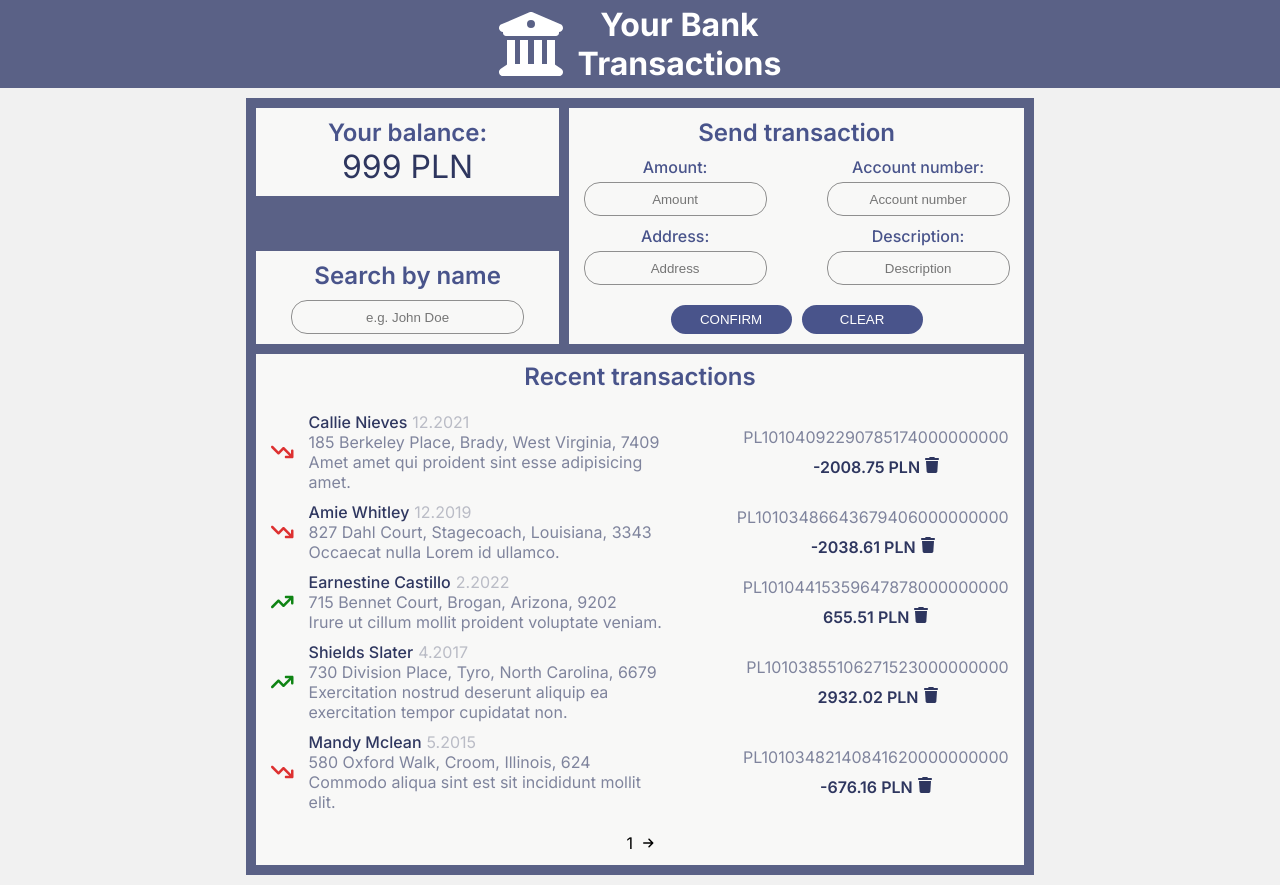
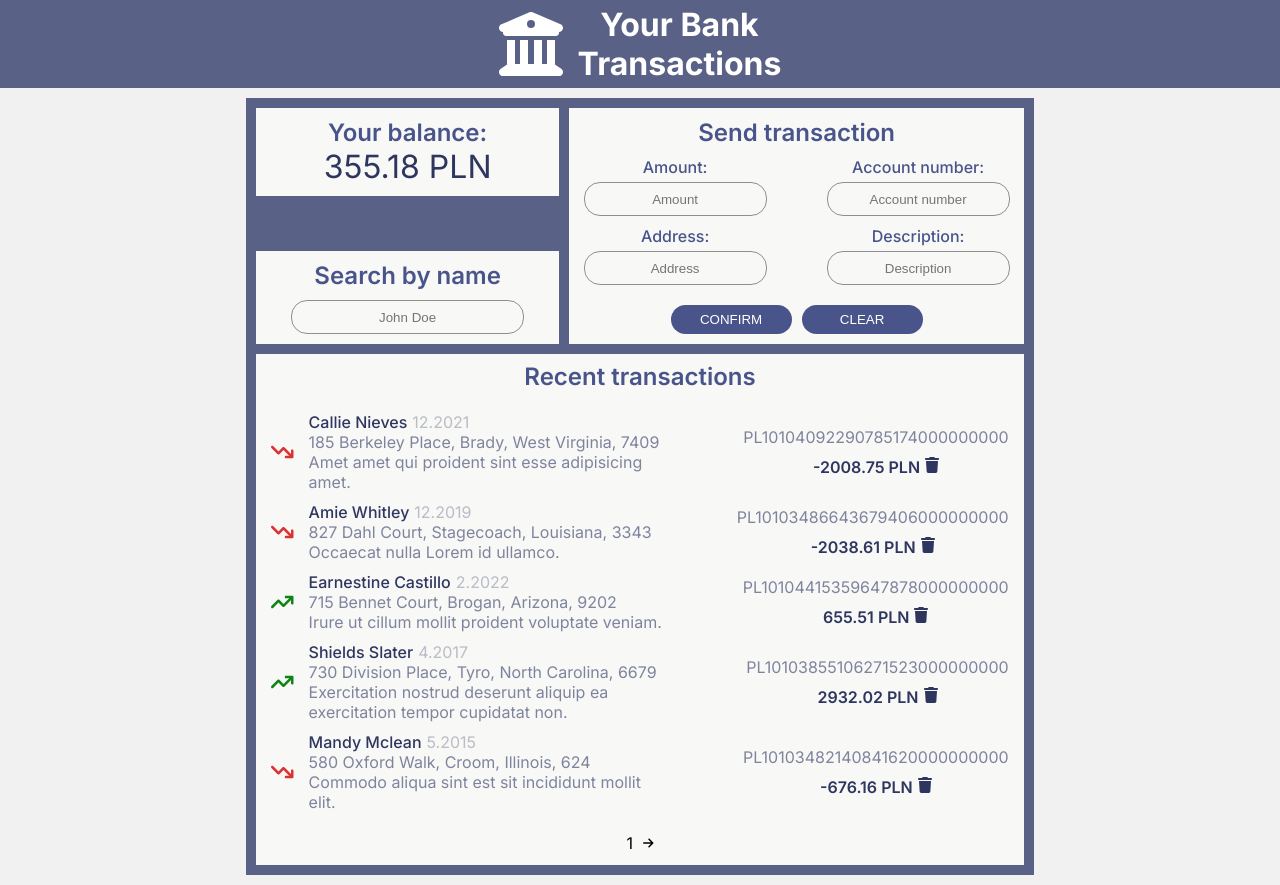
Before and after one commit to zxcvego/bank-transactions, a React (Create React App) app: page / in a window 1280 px wide. Built offline with nearby package versions, Linux system fonts and the light colour scheme; data requests are answered from the project's data file.

Commit message:
feat: show balance

```diff
--- a/src/components/content/Content.tsx
+++ b/src/components/content/Content.tsx
@@ -22,30 +22,40 @@ const Content = () => {
 		TransactionDetails[]
 	>([]);
 	const [fetchingData, setFetchingData] = useState<boolean>(true);
+	const [filterVal, setFilterVal] = useState("");
+	const [currentBalance, setCurrentBalance] = useState<number>(0);
 
 	useEffect(() => {
 		fetch(API_URL)
 			.then((response) => response.json())
 			.then((data) => {
 				setTransactionDetails(data);
+				setCurrentBalance(
+					data.reduce(
+						(sum: number, obj: TransactionDetails) => (sum = +obj.amount)
+					)
+				);
 				setFetchingData(false);
 			});
 	}, []);
-
+	console.log(typeof currentBalance);
 	return (
 		<main>
 			<div className={styles.container}>
 				<div className={styles.top}>
 					<div className={styles["top-left"]}>
-						<Balance />
-						<Filter />
+						<Balance currentBalance={currentBalance}/>
+						<Filter filterVal={filterVal} setFilterVal={setFilterVal} />
 					</div>
 					<div className={styles["top-right"]}>
 						<SendTransaction />
 					</div>
 				</div>
 				{fetchingData ? null : (
-					<TransactionHistory transactionDetails={transactionDetails} />
+					<TransactionHistory
+						transactionDetails={transactionDetails}
+						filterVal={filterVal}
+					/>
 				)}
 			</div>
 		</main>
--- a/src/components/content/balance/Balance.tsx
+++ b/src/components/content/balance/Balance.tsx
@@ -1,12 +1,12 @@
 import React from "react";
 import styles from "./Balance.module.css";
 
-const Balance = () => {
+const Balance = ({ currentBalance }: { currentBalance: number }) => {
 	return (
 		<section>
 			<div className={styles.balance}>
 				<h1>Your balance:</h1>
-				<p>999 PLN</p>
+				<p>{currentBalance} PLN</p>
 			</div>
 		</section>
 	);
--- a/src/components/content/filter/Filter.tsx
+++ b/src/components/content/filter/Filter.tsx
@@ -1,12 +1,27 @@
 import React from "react";
 import styles from "./Filter.module.css";
 
-const Filter = () => {
+const Filter = ({
+	filterVal,
+	setFilterVal,
+}: {
+	filterVal: string;
+	setFilterVal: React.Dispatch<React.SetStateAction<string>>;
+}) => {
+	const handleOnChange = (e: React.ChangeEvent<HTMLInputElement>) => {
+		setFilterVal(e.target.value);
+	};
+
 	return (
 		<section>
 			<div className={styles.filter}>
 				<h1>Search by name</h1>
-				<input placeholder="e.g. John Doe" maxLength={20} />
+				<input
+					placeholder="John Doe"
+					maxLength={20}
+					value={filterVal}
+					onChange={handleOnChange}
+				/>
 			</div>
 		</section>
 	);
```
